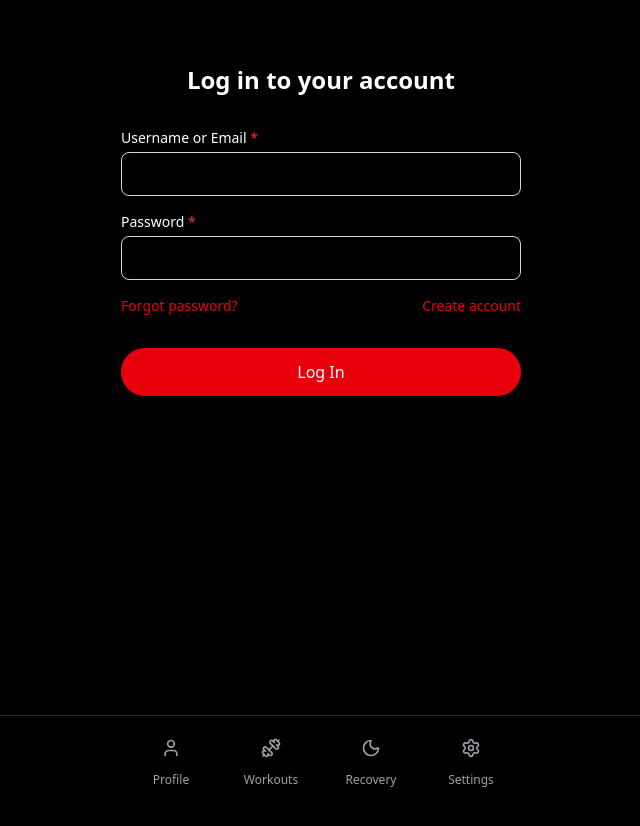
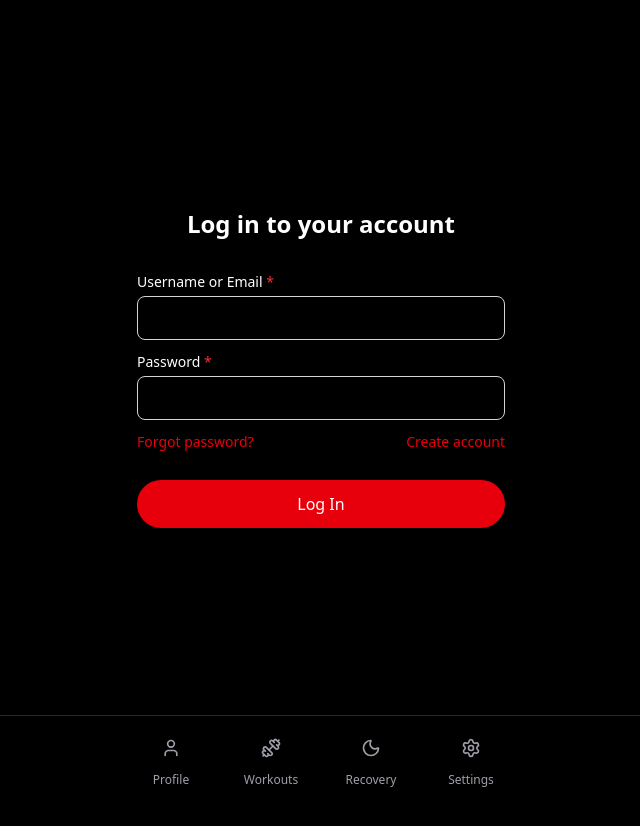
Before and after one commit to kratosgymco/appv1, a Next.js app in the folder kratos-app/: page /account in a window 1280 px wide. Shown: the top 826 px of the page, without its empty margins (319-959 px from the left). Before the commit the page ends 800 px from the top, so only its background shows below. Built offline with nearby package versions, Linux system fonts and the light colour scheme.

Commit message:
changes to forogt your password page v2

```diff
--- a/kratos-app/app/account/page.tsx
+++ b/kratos-app/app/account/page.tsx
@@ -4,12 +4,13 @@ import Link from "next/link";
 
 export default function AccountPage() {
     return (
-        <div className="mx-auto max-w-md py-16">
+        <div className="flex min-h-screen items-center justify-center px-4 -mt-8">
+            <div className="w-full max-w-md">
                 <h1 className="mb-8 text-center text-2xl font-semibold">
                     Log in to your account
                 </h1>
 
-            <form className="flex flex-col gap-4">
+                <form className="flex flex-col gap-3">
                     <Input label="Username or Email" type="text" />
                     <Input label="Password" type="password" />
 
@@ -34,6 +35,7 @@ export default function AccountPage() {
                     </button>
                 </form>
             </div>
+        </div>
     );
 }
 
```
Lines whose indentation alone changed are shown as unchanged.
